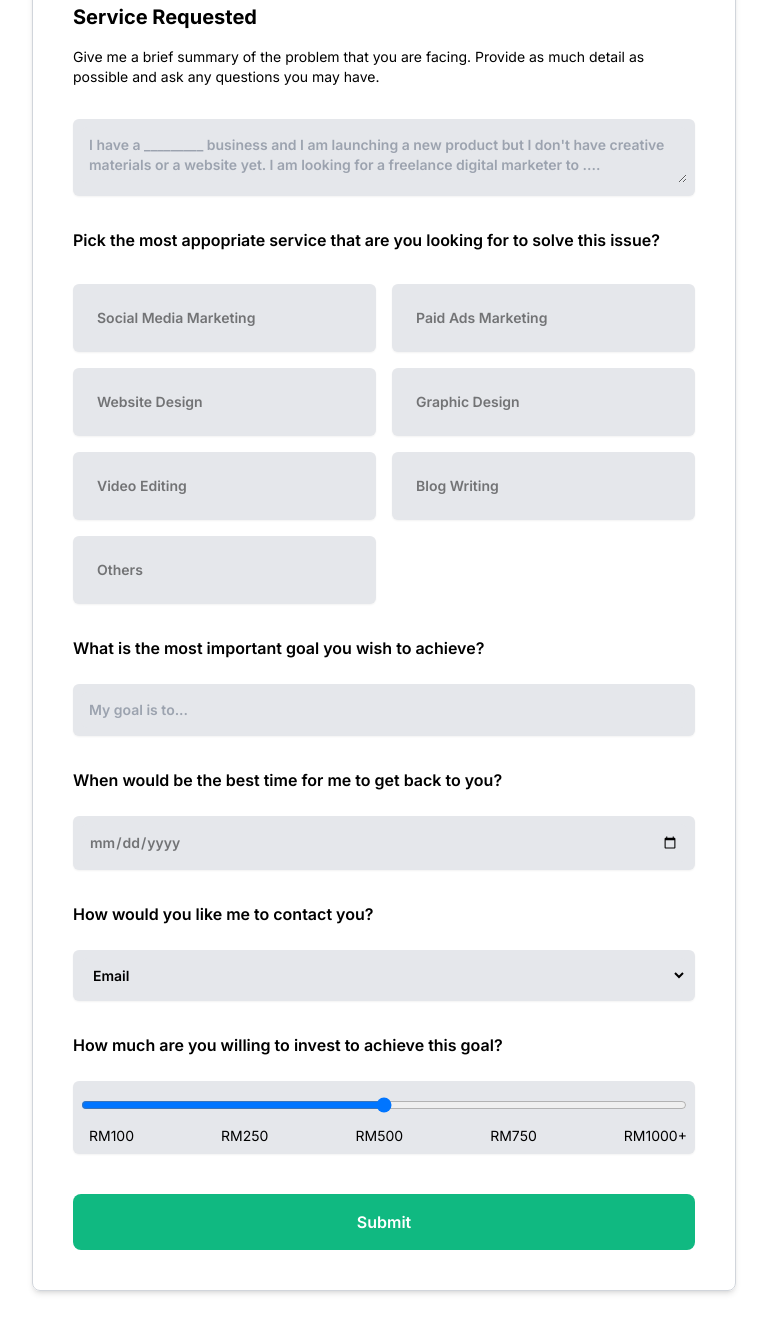
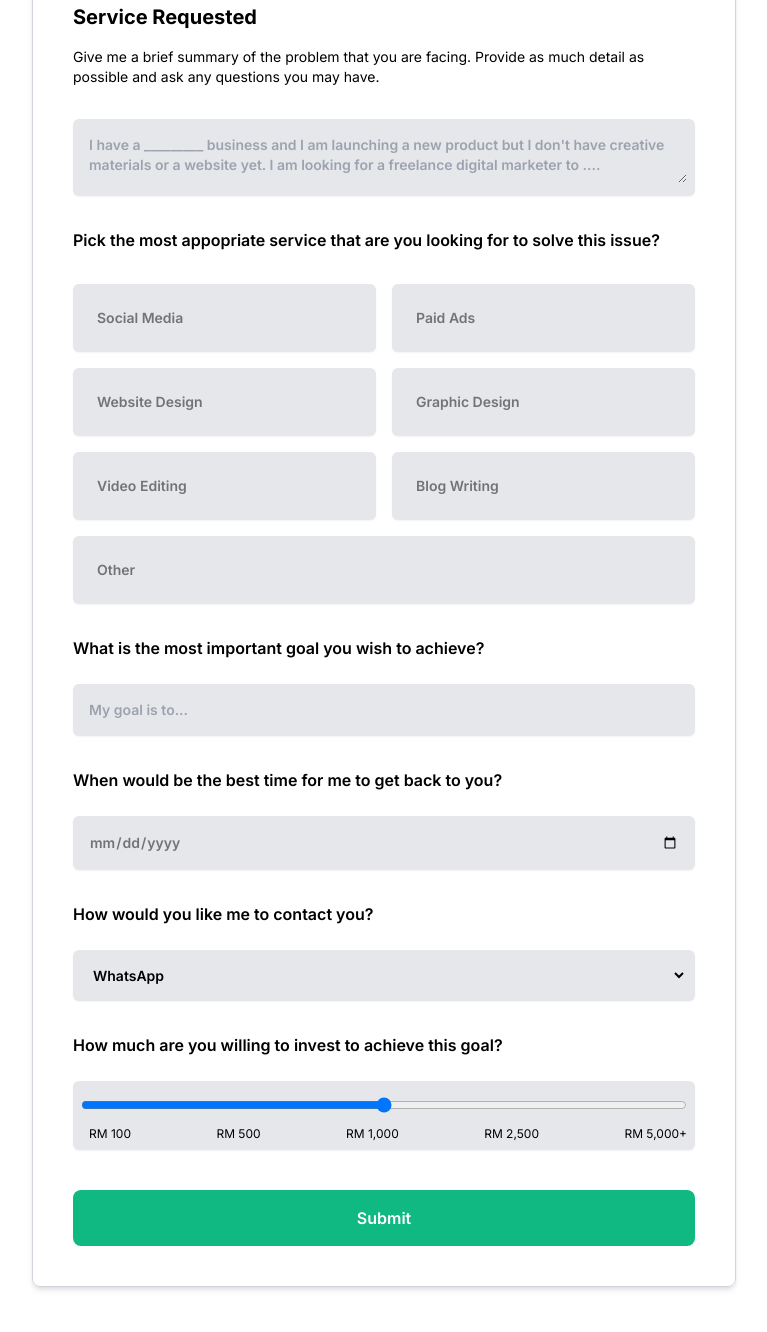
Before and after one commit to SLMCreatives/slm-website, a Next.js app: page /form in a window 1280 px wide. Shown: the part 1096-2428 px from the top of the page, without its empty margins (256-1023 px from the left). Built offline with nearby package versions, Linux system fonts and the light colour scheme.

Commit message:
commit changes

```diff
--- a/app/Components/MarketingForm.tsx
+++ b/app/Components/MarketingForm.tsx
@@ -1,18 +1,18 @@
 "use client";
 
-import React, { useState } from "react";
+import React, { createRef, useState } from "react";
 import { useRef, useEffect } from "react";
 import emailjs from "@emailjs/browser";
 import "/app/globals.css";
 
 const Services = [
-  { type: "Social Media Marketing" },
-  { type: "Paid Ads Marketing" },
+  { type: "Social Media" },
+  { type: "Paid Ads" },
   { type: "Website Design" },
   { type: "Graphic Design" },
   { type: "Video Editing" },
   { type: "Blog Writing" },
-  { type: "Others" },
+  { type: "Other" },
 ];
 
 const RequiredTag = () => {
@@ -23,11 +23,27 @@ const RequiredTag = () => {
 
 const MarketingForm = () => {
   const [options, setOptions] = useState("");
+  const othcontRef = useRef<HTMLLabelElement>(null);
   const handleChange = (e: {
     target: { value: React.SetStateAction<string> };
   }) => {
-    setOptions(e.target.value);
-    console.log(e.target.value);
+    if (e.target.value === "Other") {
+      showOther();
+      console.log(otherRef.current?.value);
+    } else {
+      closeOther();
+      setOptions(e.target.value);
+      console.log(e.target.value);
+    }
+  };
+
+  const showOther = () => {
+    othcontRef.current?.classList.remove("hidden");
+    console.log("changed");
+  };
+
+  const closeOther = () => {
+    othcontRef.current?.classList.add("hidden");
   };
 
   useEffect(() => emailjs.init("9c0ucshiw0AIsRd15"), []);
@@ -40,6 +56,8 @@ const MarketingForm = () => {
   const contactRef = useRef<HTMLSelectElement>(null);
   const phoneRef = useRef<HTMLInputElement>(null);
   const budgetRef = useRef<HTMLInputElement>(null);
+  const otherRef = useRef<HTMLInputElement>(null);
+
   const [loading, setLoading] = useState(false);
 
   const handleSubmit = async (e: { preventDefault: () => void }) => {
@@ -181,7 +199,7 @@ const MarketingForm = () => {
           {Services.map((item) => (
             <label
               htmlFor={item.type}
-              className="block w-full p-4 rounded-md  bg-gray-200 shadow-sm  text-sm hover:border-gray-200 has-[:checked]:border-emerald-500 has-[:checked]:bg-emerald-500 has-[:checked]:text-white cursor-pointer text-black/50"
+              className="block w-full p-4 rounded-md  bg-gray-200 shadow-sm  text-sm hover:border-gray-200 has-[:checked]:border-emerald-500 has-[:checked]:bg-emerald-500 has-[:checked]:text-white cursor-pointer text-black/50 last:col-span-2"
             >
               <input
                 type="radio"
@@ -198,6 +216,21 @@ const MarketingForm = () => {
             </label>
           ))}
         </div>
+        <label
+          htmlFor="Other"
+          ref={othcontRef}
+          className="hidden w-full p-2 rounded-md  bg-gray-200 shadow-sm focus:border-emerald-500 focus:ring-emerald-500 text-sm transition duration-500 ease-in-out"
+        >
+          <input
+            type="text"
+            name="MarketingOptions"
+            id="Other"
+            ref={otherRef}
+            placeholder="Please specify"
+            className="w-full p-2 h-min-[10rem] rounded-md  bg-gray-200 border-none text-sm font-semibold"
+            onChange={(e) => console.log(e.target.value)}
+          />
+        </label>
         <h1 className="mt-2 font-semibold">
           What is the most important goal you wish to achieve?
         </h1>
@@ -246,11 +279,9 @@ const MarketingForm = () => {
             ref={contactRef}
             onChange={(e) => console.log(e.target.value)}
           >
+            <option value="Chat"> WhatsApp </option>
+            <option value="Phone">Phone</option>
             <option value="Email">Email</option>
-            <option value="Phone">Phone</option>
-            <option value="Chat" defaultChecked>
-              WhatsApp / Chat
-            </option>
           </select>
         </label>
         <h1 className="mt-2 font-semibold">
@@ -258,7 +289,7 @@ const MarketingForm = () => {
         </h1>
         <label
           htmlFor="Budget"
-          className="block w-full p-2 rounded-md  bg-gray-200 shadow-sm focus:border-emerald-500 focus:ring-emerald-500 text-sm"
+          className="block w-full p-2 rounded-md  bg-gray-200 shadow-sm focus:border-emerald-500 focus:ring-emerald-500 ] text-sm"
         >
           <input
             type="range"
@@ -273,12 +304,12 @@ const MarketingForm = () => {
             className="w-full p-2 h-min-[10rem] rounded-md  bg-gray-200 border-none text-sm font-semibold"
             onChange={(e) => console.log(e.target.value)}
           />
-          <div className="flex justify-between text-sm">
-            <span className="ml-2">RM100</span>
-            <span className="ml-2">RM250</span>
-            <span className="ml-2">RM500</span>
-            <span className="ml-2">RM750</span>
-            <span className="ml-2">RM1000+</span>
+          <div className="flex justify-between text-xs">
+            <span className="ml-2">RM 100</span>
+            <span className="ml-2">RM 500</span>
+            <span className="ml-2">RM 1,000</span>
+            <span className="ml-2">RM 2,500</span>
+            <span className="ml-2">RM 5,000+</span>
           </div>
         </label>
 
--- a/app/form/page.tsx
+++ b/app/form/page.tsx
@@ -15,7 +15,7 @@ export default function Form() {
 
       <div className="flex justify-center items-center bg-white">
         <div className="relative isolate px-6 pt-14 lg:px-8">
-          <div className="mx-auto max-w-2xl py-32 sm:py-32 lg:py-56">
+          <div className="mx-auto max-w-2xl py-12 sm:py-32 lg:py-56">
             <div className="text-center">
               <h1 className="py-8 -my-8 text-4xl font-bold tracking-tight bg-clip-text text-transparent bg-gradient-to-r from-emerald-600 to-violet-500 sm:text-6xl">
                 Let's get started
```
